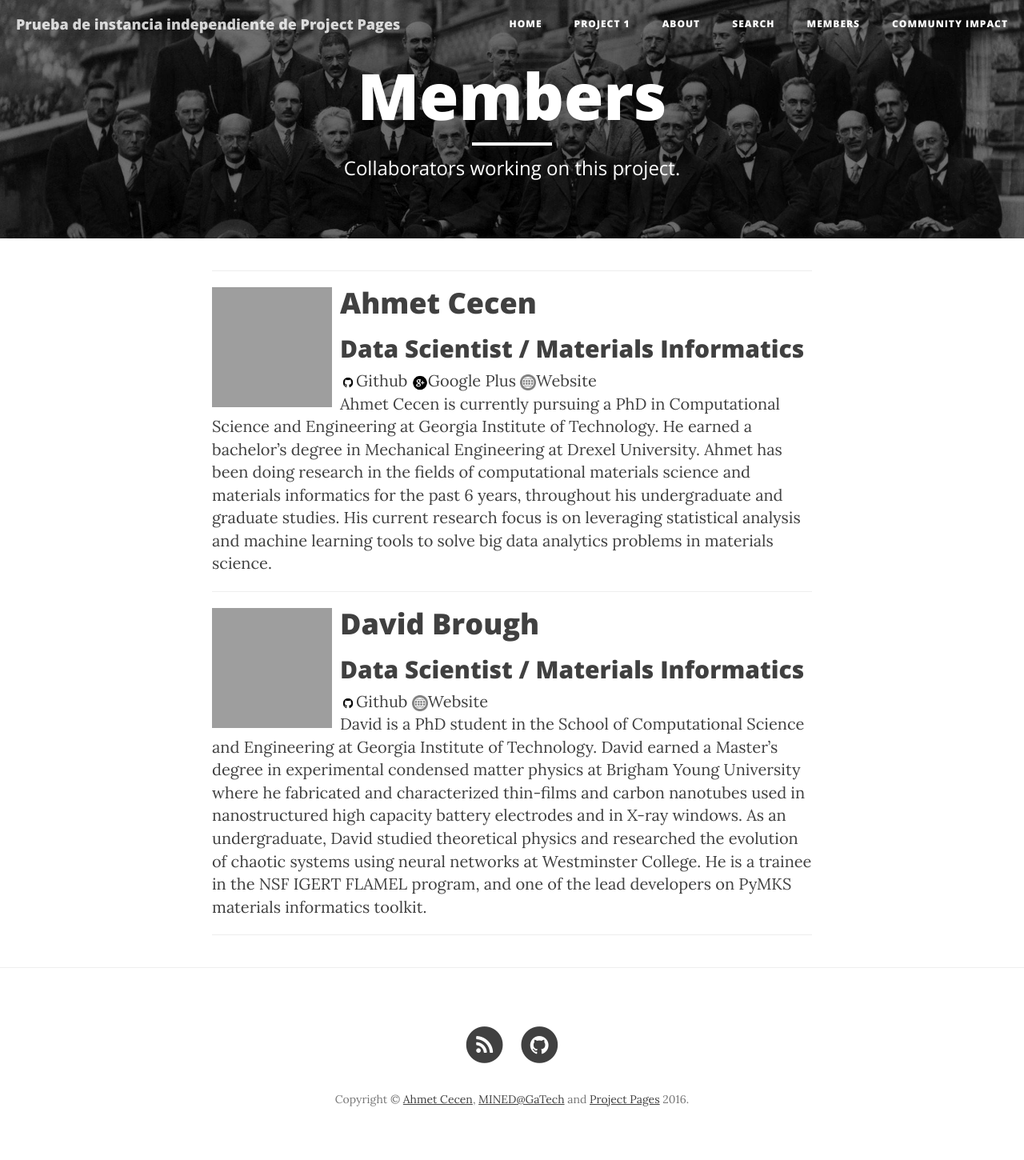
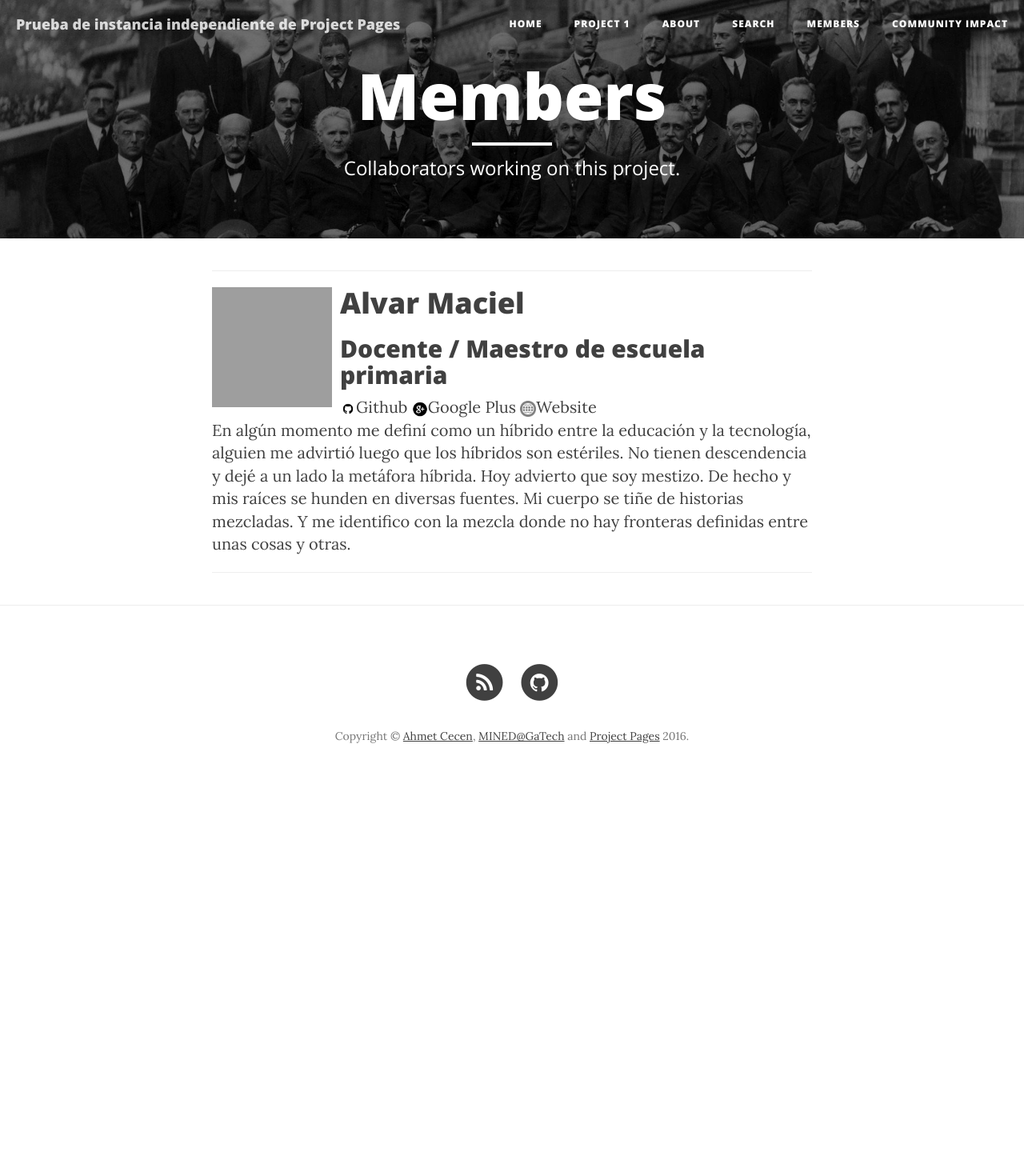
Before and after one commit to alvarmaciel/pruebapp, a Jekyll site: the page built from members.html, in a window 1280 px wide. Shown: the whole page at 80% size. Built offline with Jekyll 4.4.1, drawn with Linux system fonts in a browser that asks for light colours; nearby versions of some CDN libraries; after the commit the page ends 996 px from its top, so only the background shows below that; grey boxes are pictures that could not be loaded.

Commit message:
Updated members.yml

```diff
--- a/_data/members.yml
+++ b/_data/members.yml
@@ -1,25 +1,10 @@
 # Members
 
-- name: Ahmet Cecen
-  role: Data Scientist / Materials Informatics
-  img: https://avatars1.githubusercontent.com/u/7231251?v=3&s=460
-  github: ahmetcecen
-  gplus: https://plus.google.com/+AhmetCecen-GPlus
-  bio: Ahmet Cecen is currently pursuing a PhD in Computational Science and Engineering at Georgia Institute of Technology.  He earned a bachelor’s degree in Mechanical Engineering at Drexel University. Ahmet has been doing research in the fields of computational materials science and materials informatics for the past 6 years, throughout his undergraduate and graduate studies. His current research focus is on leveraging statistical analysis and machine learning tools to solve big data analytics problems in materials science.
-  url: http://ahmetcecen.github.io/
+- name: Alvar Maciel
+  role: Docente / Maestro de escuela primaria
+  img: https://avatars2.githubusercontent.com/u/1171176?v=3&s=460
+  github: alvarmaciel
+  gplus: https://plus.google.com/+alvarmaciel
+  bio: En algún momento me definí como un híbrido entre la educación y la tecnología, alguien me advirtió luego que los híbridos son estériles. No tienen descendencia y dejé a un lado la metáfora híbrida. Hoy advierto que soy mestizo. De hecho y mis raíces se hunden  en diversas fuentes. Mi cuerpo se tiñe de historias mezcladas. Y me identifico con la mezcla donde no hay fronteras definidas entre unas cosas y otras.
+  url: http://acercadelaeducacion.com.ar/
   visible: true
-
-- name: David Brough
-  role: Data Scientist / Materials Informatics
-  img: https://avatars0.githubusercontent.com/u/4368625?v=3&s=460
-  github: davidbrough1
-  bio: David is a PhD student in the School of Computational Science and Engineering at Georgia Institute of Technology. David earned a Master’s degree in experimental condensed matter physics at Brigham Young University where he fabricated and characterized thin-films and carbon nanotubes used in nanostructured high capacity battery electrodes and in X-ray windows. As an undergraduate, David studied theoretical physics and researched the evolution of chaotic systems using neural networks at Westminster College. He is a trainee in the NSF IGERT FLAMEL program, and one of the lead developers on PyMKS materials informatics toolkit.
-  url: http://davidbrough.net
-  visible: true
-
-- name: Surya R. Kalidindi
-  role: Materials Informatics
-  img: https://avatars1.githubusercontent.com/u/6601815?v=3&s=400
-  bio: Dr. Kalidindi’s research interests are broadly centered on designing material internal structure (including composition) for optimal performance in any selected application and identifying hybrid processing routes for its manufacture. To this end, he has employed a harmonious blend of experimental, theoretical, and numerical approaches in his research.
-  url: http://mined.gatech.edu/
-  visible: false
```
